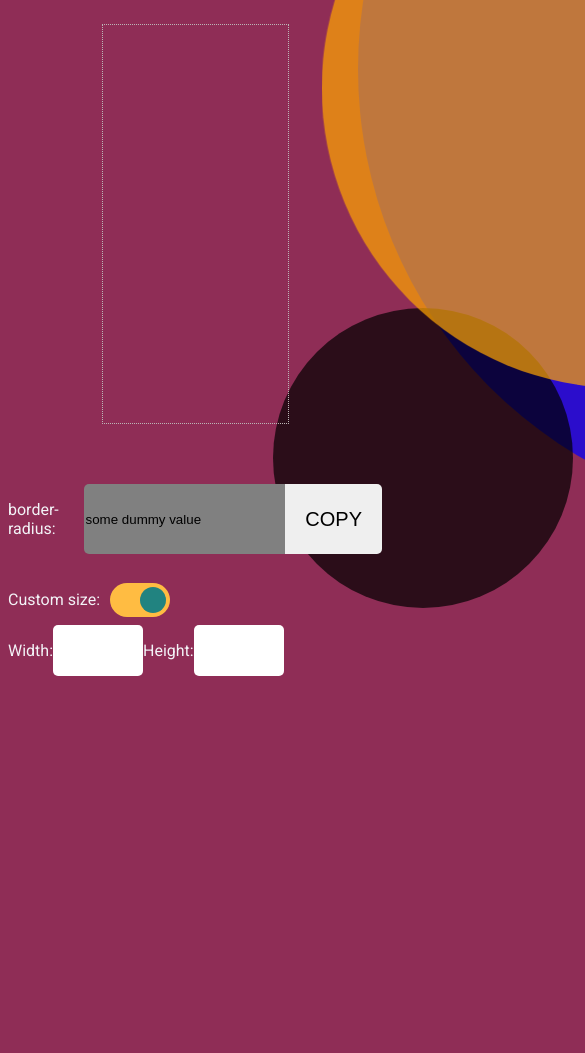
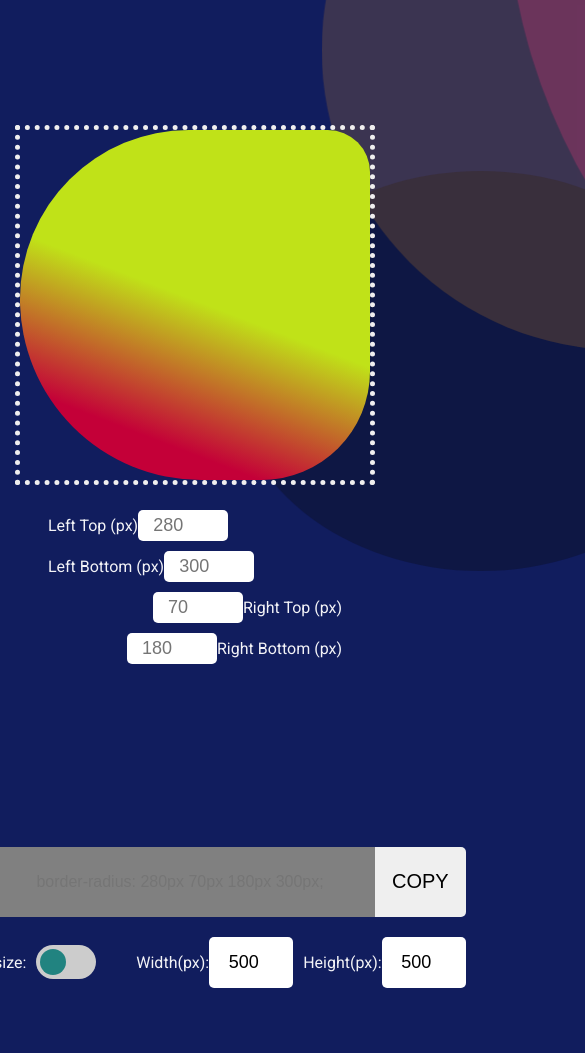
Before and after one commit to milosleng/BorderRadiusPreviewer-App, a plain HTML site: page index.html in a window 390 px wide. Shown: the part 203-1256 px from the top of the page, 585 px wide, since content can reach past the window. Before the commit the page ends 919 px from the top, so only its background shows below. Drawn offline with Linux system fonts and the light colour scheme.

Commit message:
Add Js code

```diff
--- a/index.html
+++ b/index.html
@@ -19,31 +19,46 @@
        <div class="small-bubble"></div>
        <div class="small-bubble"></div>
     <div class="main-container">
+
       <h1>BORDER RADIUS PREVIEWER</h1>
       <div class="white-line"></div>
       <a href="https://github.com/milosleng/BorderRadiusPreviewer-App" target="_blank" id="github"><i class="fab fa-github fa-fw"></i>View on GitHub</a>
-      <div class="border-radius-container"></div>
+        <div class="main-content">
+          <div class="left-container">
+            <label for="#">Left Top (px)<input id="top-left" type="number"  min="0" max="1000" maxlength="4" size="4" placeholder="280"/></label>
+            <label for="#">Left Bottom (px)<input id="bottom-left" type="number"  min="0" max="1000" maxlength="4" size="4" placeholder="300"/></label>
+          </div>
+      <div class="border-radius-container">
+        <div class="inside"></div>
+      </div>
+      <div class="right-container">
+        <label for="#"><input id="top-right" type="number"  min="0" max="1000" maxlength="4" placeholder="70"/>Right Top (px)</label>
+        <label for="#"><input id="bottom-right" type="number"  min="0" max="1000" maxlength="4" placeholder="180"/>Right Bottom (px)</label>
+      </div>
+      </div>
       <div class="border-radius-data-container">
         <div class="first-line">
           <p>border-radius:</p>
-          <input type="text" class="values-input" value="some dummy value" />
+          <div class="copy-section">
+          <input type="text" class="values-input" placeholder="border-radius: 280px 70px 180px 300px;" />
           <button class="copy-button">COPY</button>
+        </div>
         </div>
         <div class="second-line">
           <div class="switch-container">
             <p>Custom size:</p>
             <label class="switch">
-              <input type="checkbox" checked>
+              <input type="checkbox" class="checkbox">
               <span class="slider round"></span>
             </label>
 
           </div>
 
           <div class="width-height-container">
-            <p>Width:</p>
-            <input type="number" />
-            <p>Height:</p>
-            <input type="number" />
+            <p>Width(px):</p>
+            <input type="number" id="width" value="500" min="100" max="1000"/>
+            <p>Height(px):</p>
+            <input type="number" id="height" value="500" min="100" max="1000"/>
           </div>
         </div>
       </div>
--- a/script.js
+++ b/script.js
@@ -3,6 +3,20 @@
 //select elements
 const inputValues = document.querySelector('.values-input');
 const copyButton = document.querySelector('.copy-button');
+const bigBox = document.querySelector('.border-radius-container');
+const insideBox = document.querySelector('.inside');
+const topLeft = document.getElementById('top-left');
+const topRight = document.getElementById('top-right');
+const bottomLeft = document.getElementById('bottom-left');
+const bottomRight = document.getElementById('bottom-right');
+const adjustWidth = document.getElementById('width');
+const adjustHeight = document.getElementById('height');
+const widthHeightContainer = document.querySelector('.width-height-container');
+// const checkBox = document.querySelector('.checkbox');
+// const toggleSwitch = document.querySelector('.switch');
+const switchButton = document.querySelector('.slider');
+
+//input field values
 
 //copy to clipboard function
 copyButton.addEventListener('click', () => {
@@ -10,3 +24,36 @@ copyButton.addEventListener('click', () => {
   inputValues.setSelectionRange(0, 99999);
   document.execCommand('copy');
 });
+
+//calculating border radius functions
+topLeft.addEventListener('input', function () {
+  insideBox.style.borderTopLeftRadius = Number(topLeft.value) + 'px';
+  inputValues.setAttribute('placeholder') = topLeft.value;
+});
+
+topRight.addEventListener('input', function () {
+  insideBox.style.borderTopRightRadius = Number(topRight.value) + 'px';
+});
+
+bottomLeft.addEventListener('input', function () {
+  insideBox.style.borderBottomLeftRadius = Number(bottomLeft.value) + 'px';
+});
+
+bottomRight.addEventListener('input', function () {
+  insideBox.style.borderBottomRightRadius = Number(bottomRight.value) + 'px';
+});
+
+//adjusting the size of the box
+adjustWidth.addEventListener('input', () => {
+  bigBox.style.width = adjustWidth.value + 'px';
+});
+
+adjustHeight.addEventListener('input', () => {
+  bigBox.style.height = adjustHeight.value + 'px';
+});
+
+//toggle custom height/width
+switchButton.addEventListener('click', () => {
+  widthHeightContainer.classList.toggle('inactive');
+  console.log('hello');
+});
--- a/style.css
+++ b/style.css
@@ -3,25 +3,31 @@
 :root {
   --main-font-color: rgb(243, 243, 247);
   --secondary-font-color: rgb(185, 226, 71);
-  --main-bg-color: #8f2d56;
+  --main-bg-color: #111d5e;
   --secondary-bg-color: #d81159;
   --yellow-color: #ffbc42;
   --light-green: #218380;
   --light-blue: #73d2de;
+  --inside-color: #c0e218;
 }
 
-* {
+/* * {
   box-sizing: border-box;
-}
+} */
 
 body {
-  background-color: #8f2d56;
+  background-color: var(--main-bg-color);
   color: var(--main-font-color);
   text-align: center;
   font-family: 'Roboto', sans-serif;
   width: auto;
   height: 100vh;
   position: relative;
+  display: flex;
+  justify-content: center;
+  overflow: hidden;
+  margin: 0;
+  padding: 0;
 }
 
 .main-container {
@@ -29,13 +35,13 @@ body {
   flex-flow: column;
   justify-content: center;
   align-items: center;
-  margin-top: 10%;
+  margin-top: 3%;
 }
 
 .white-line {
   background-color: var(--main-font-color);
   height: 2px;
-  width: 60%;
+  width: 30%;
 }
 
 a#github,
@@ -43,20 +49,78 @@ a#github:active {
   display: block;
   margin: 10px 0 40px 0;
   cursor: pointer;
-  color: var(--yellow-color);
+  font-weight: bold;
+  color: var(--secondary-bg-color);
   text-decoration: none;
 }
 
+.main-content {
+  display: flex;
+  width: 100vw;
+  justify-content: center;
+}
+
+.main-content input {
+  padding: 5px 15px;
+  width: 60px;
+  border: 0;
+  outline: none;
+  font-size: 18px;
+  border-radius: 5px;
+}
+
+.left-container {
+  display: flex;
+  flex-flow: column;
+  justify-content: space-between;
+  align-items: flex-end;
+  margin: 0 10px 0 0;
+  flex-wrap: nowrap;
+}
+
+.right-container {
+  display: flex;
+  flex-flow: column;
+  justify-content: space-between;
+  align-items: flex-start;
+  margin: 0 0 0 10px;
+  flex-wrap: nowrap;
+}
+
 .border-radius-container {
-  border: 1px dotted rgb(187, 182, 182);
-  min-height: 400px;
-  width: 50%;
-  border-radius: 0;
+  width: 500px;
+  height: 500px;
+  border: 5px dotted rgb(240, 239, 239);
+  position: relative;
+  margin: 0;
+  padding: 0;
+}
+
+.inside {
+  width: inherit;
+  height: inherit;
+  /* background: rgb(29, 77, 245);
+  background: linear-gradient(
+    21deg,
+    rgba(29, 77, 245, 1) 19%,
+    rgba(192, 226, 24, 1) 51%
+  ); */
+  background: rgb(196, 0, 56);
+  background: linear-gradient(
+    21deg,
+    rgba(196, 0, 56, 1) 19%,
+    rgba(192, 226, 24, 1) 51%
+  );
+  position: absolute;
+  border-radius: 280px 70px 180px 300px;
+  z-index: -1;
+  margin: 0 auto;
+  padding: 0;
 }
 
 .border-radius-data-container {
   margin: 60px 0 20px 0;
-  min-width: 70%;
+  width: auto;
   display: flex;
   flex-flow: column;
   flex-wrap: wrap;
@@ -64,23 +128,28 @@ a#github:active {
 
 .first-line {
   display: flex;
-  justify-content: space-around;
+  justify-content: space-between;
   margin: 0px 0 20px 0;
   text-align: left;
+  max-width: 700px;
 }
 
-.first-line input {
-  width: 70%;
+.values-input {
+  width: 350px;
   background-color: grey;
   border-radius: 5px;
   border: none;
   outline: 0;
+  text-align: center;
   border-top-right-radius: 0;
   border-bottom-right-radius: 0;
+  font-size: 16px;
+  padding: 20px;
+  color: white;
 }
 
 .copy-button {
-  padding: 0 20px;
+  padding: 16.5px 17px;
   border-radius: 5px;
   cursor: pointer;
   border: none;
@@ -91,8 +160,13 @@ a#github:active {
 }
 
 .copy-button:hover {
-  background-color: var(--yellow-color);
-  color: white;
+  background-color: var(--inside-color);
+  color: black;
+}
+
+.copy-section {
+  display: flex;
+  flex-flow: row;
 }
 
 .second-line {
@@ -110,13 +184,25 @@ a#github:active {
 
 .width-height-container {
   display: flex;
+  transition: width 2s;
+}
+
+.inactive {
+  display: none;
 }
 
 .width-height-container input {
-  width: 90px;
+  width: 80px;
   border-radius: 5px;
   border: none;
   outline: none;
+  font-size: 18px;
+  text-align: center;
+}
+
+/* !IMPORTANT */
+input#width {
+  margin-right: 10px;
 }
 
 /* TOGGLE BUTTON STYLES */
@@ -203,27 +289,26 @@ input:checked + .slider:before {
   bottom: 0;
   left: 30%;
   z-index: -1;
-  opacity: 0.7;
 }
 
 .small-bubble:nth-child(1) {
-  width: 900px;
-  height: 900px;
-  background-color: blue;
-  left: 0%;
+  width: 1200px;
+  height: 1200px;
+  background-color: rgba(218, 31, 140, 0.3);
+  left: 10%;
   animation: moveBlue 45s infinite linear;
 }
 
 .small-bubble:nth-child(2) {
-  background-color: black;
-  height: 300px;
-  width: 300px;
-  left: 40%;
+  background-color: rgba(12, 12, 10, 0.3);
+  height: 400px;
+  width: 500px;
+  left: 10%;
   animation: moveBlack 30s infinite linear;
 }
 
 .small-bubble:nth-child(3) {
-  background-color: orange;
+  background-color: rgb(230, 145, 34, 0.2);
   height: 600px;
   width: 600px;
   left: 50%;
@@ -312,3 +397,54 @@ input:checked + .slider:before {
 }
 
 /* BUBBLES STYLES END HERE */
+
+@media (max-width: 1000px) {
+  .main-content {
+    flex-flow: column;
+    min-height: 900px;
+    justify-content: center;
+    align-items: center;
+  }
+  .border-radius-container {
+    order: 1;
+  }
+  .border-radius-data-container {
+    margin: 0 0 0 10px;
+  }
+  .left-container {
+    order: 2;
+    margin: 20px 0 0 0;
+    width: 78vw;
+    display: flex;
+    align-items: flex-start;
+  }
+  .right-container {
+    order: 3;
+    margin: 0;
+    width: 78vw;
+    display: flex;
+    align-items: flex-end;
+  }
+
+  .right-container label {
+    margin: 5px;
+  }
+
+  .left-container label {
+    margin: 5px;
+  }
+
+  body {
+    overflow: visible;
+  }
+}
+
+@media (max-width: 540px) {
+  .border-radius-container {
+    width: 350px;
+    height: 350px;
+  }
+  h1 {
+    font-size: 25px;
+  }
+}
```
